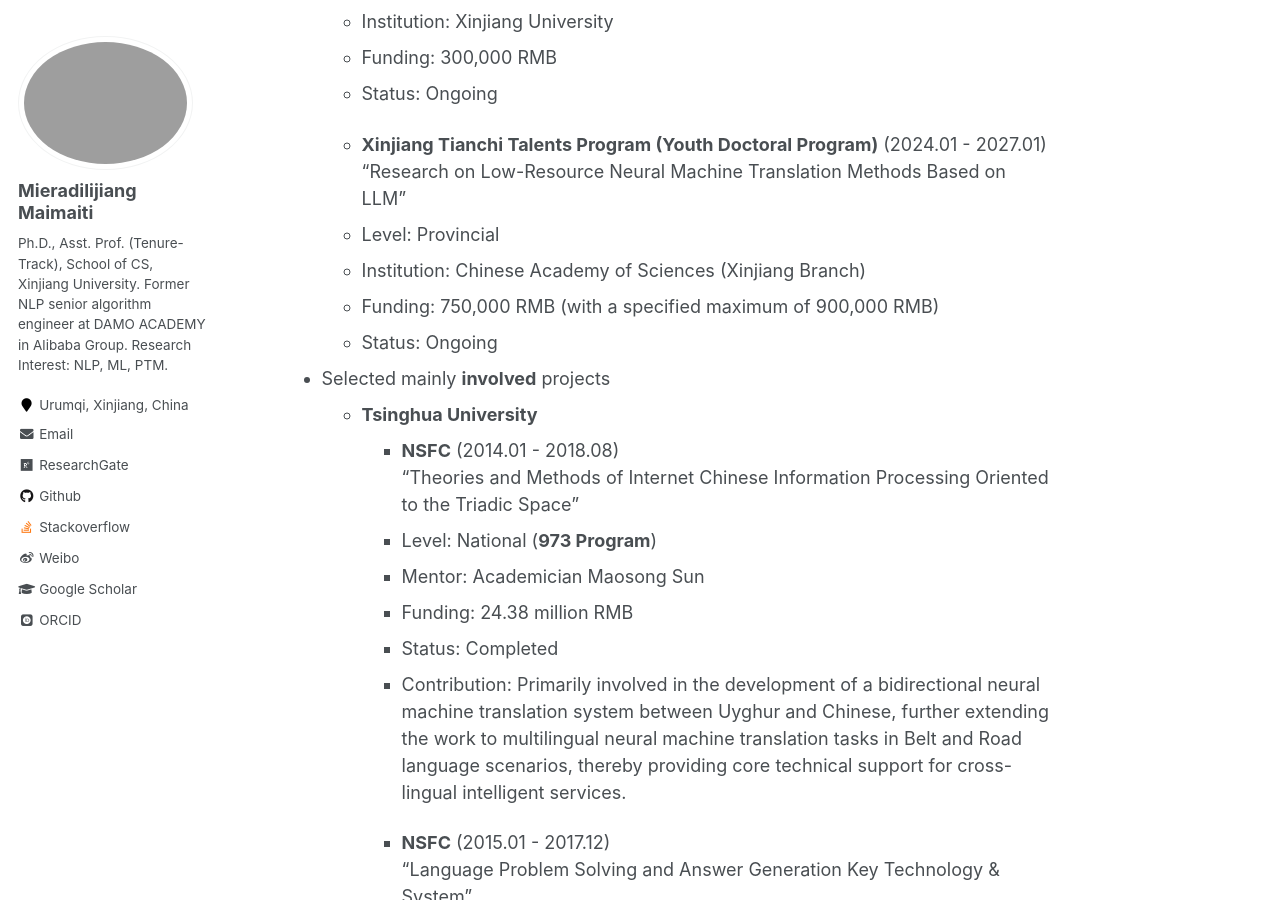
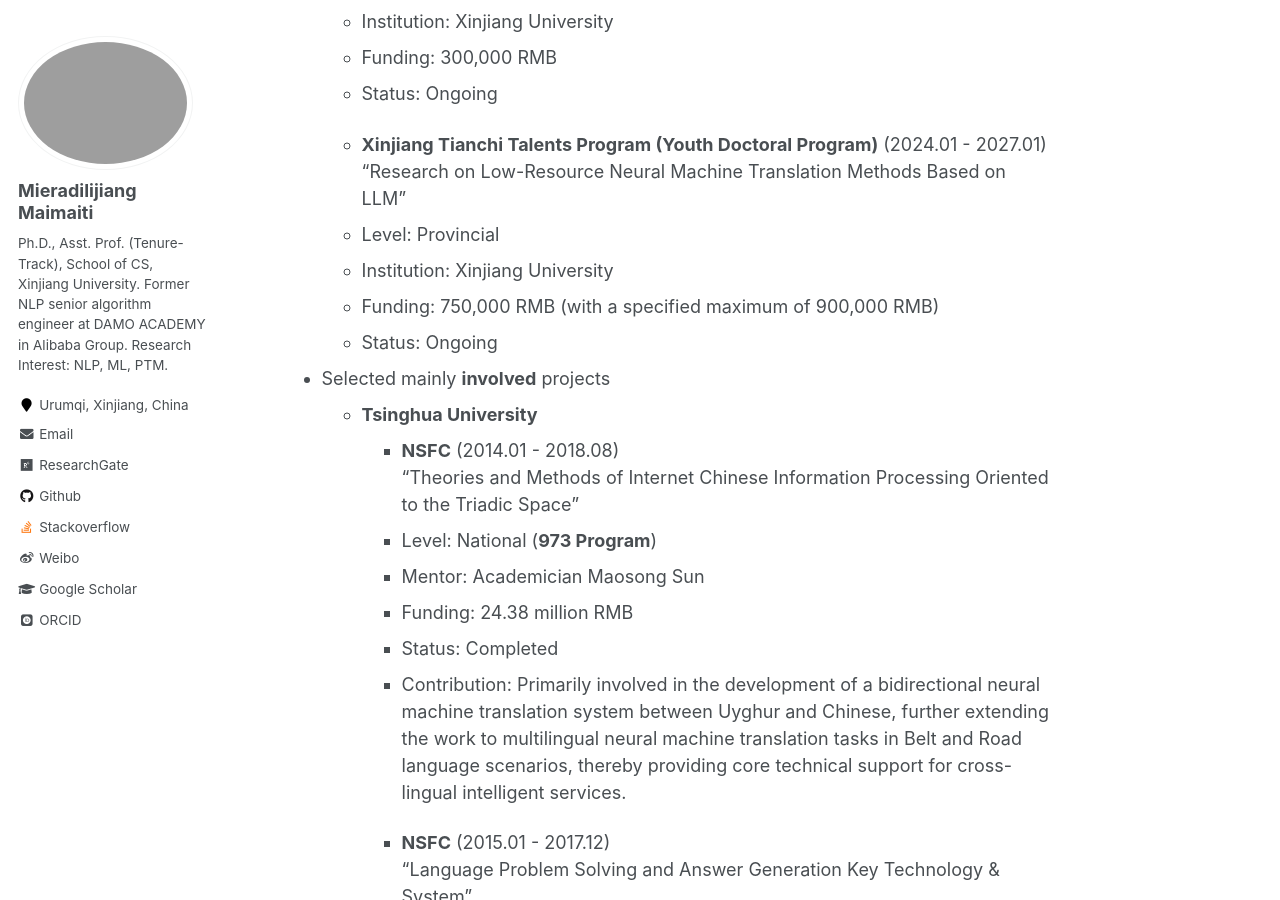
Before and after one commit to miradel51/miradel51.github.io, a Jekyll site: the page built from _pages/projects.md, in a window 1280 px wide and 900 px high, scrolled down 332 px. Built offline with Jekyll 4.4.1, drawn with Linux system fonts in a browser that asks for light colours; some web fonts are replaced.

Commit message:
Update projects.md
revised project info

```diff
--- a/_pages/projects.md
+++ b/_pages/projects.md
@@ -18,7 +18,7 @@ author_profile: true
     **Xinjiang Tianchi Talents Program (Youth Doctoral Program)**  (2024.01 - 2027.01)
     "Research on Low-Resource Neural Machine Translation Methods Based on LLM"
     - Level: Provincial
-    - Institution:  Chinese Academy of Sciences (Xinjiang Branch)
+    - Institution:  Xinjiang University
     - Funding: 750,000 RMB (with a specified maximum of 900,000 RMB)
     - Status: Ongoing
 
```
